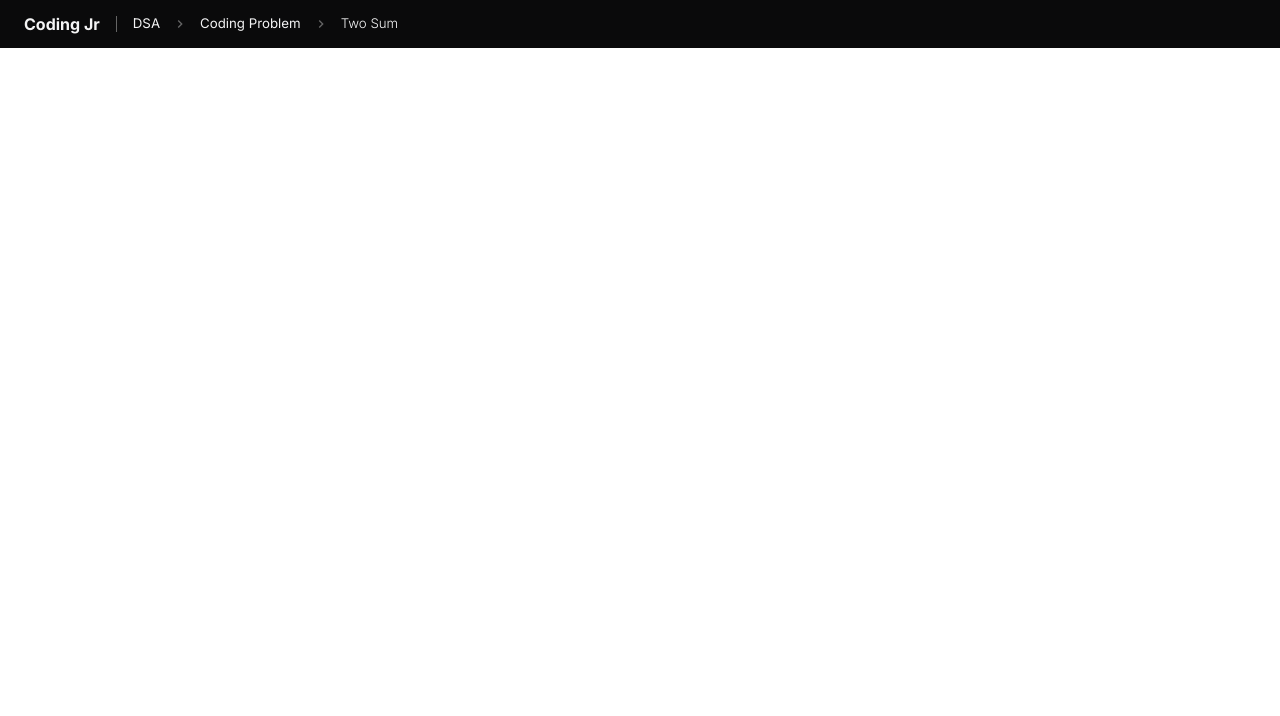
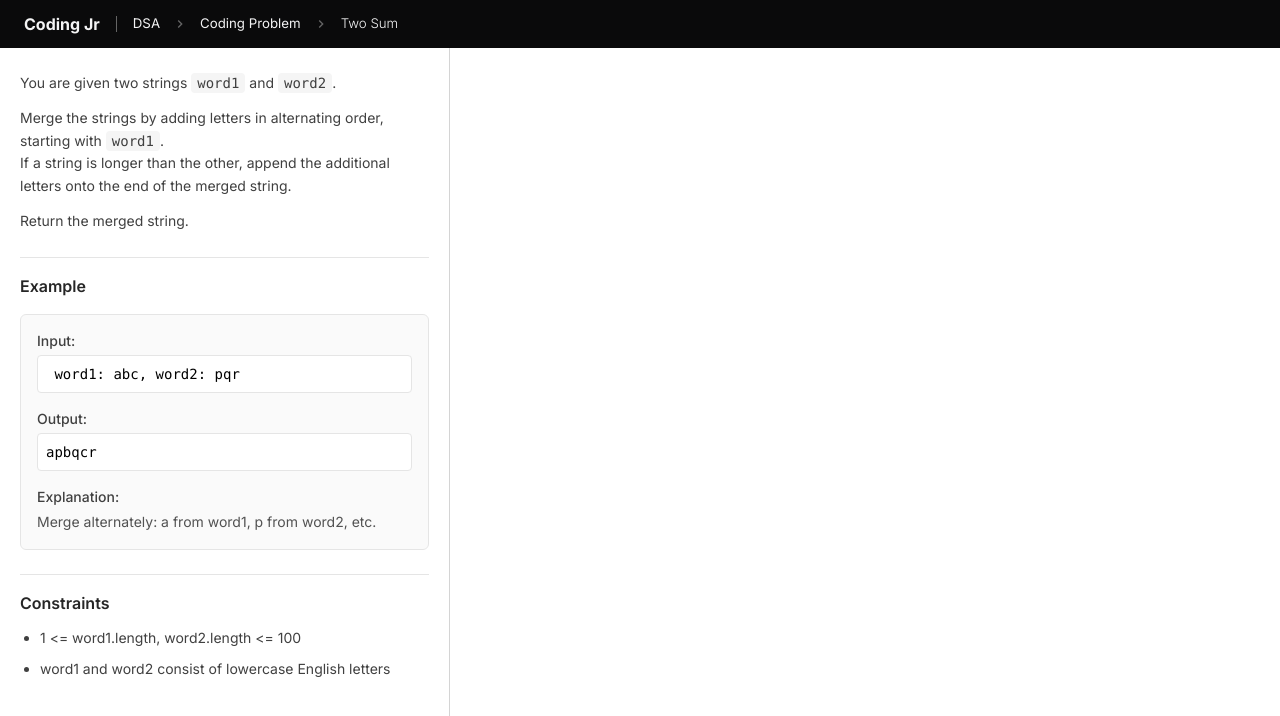
Before and after one commit to Utkarshrajmishra/coding-jr-code-editor, a React (Vite) app: page / in a window 1280 px wide. Shown: the top 716 px of the page. Built offline with nearby package versions, Linux system fonts and the light colour scheme.

Commit message:
Add: Problems Component

```diff
--- a/package.json
+++ b/package.json
@@ -14,6 +14,7 @@
     "react": "^19.0.0",
     "react-dom": "^19.0.0",
     "react-icons": "^5.5.0",
+    "react-markdown": "^10.1.0",
     "tailwindcss": "^4.1.4"
   },
   "devDependencies": {
--- a/src/App.tsx
+++ b/src/App.tsx
@@ -1,12 +1,16 @@
 import Header from "./components/Header"
+import Problem from "./components/Problem"
 
 function App() {
 
   return (
     <>
-    <Header/>
+      <main className="h-screen overflow-x-hidden">
+        <Header />
+        <Problem />
+      </main>
     </>
-  )
+  );
 }
 
 export default App
--- /dev/null
+++ b/src/components/Problem.tsx
@@ -0,0 +1,126 @@
+import ReactMarkdown from "react-markdown";
+import { problems } from "../constants/problems";
+
+const Problem = () => {
+  return (
+    <section className="font-inter border-r border-neutral-300 py-3 px-5 w-[450px] h-[100vh] overflow-y-auto">
+      <div className="space-y-6">
+        {/* Tags Section
+        <div className="flex text-sm gap-3 flex-wrap">
+          <p className="text-xs rounded-full py-1 text-white flex items-center px-3 bg-emerald-600">
+            {problems[0].difficulty}
+          </p>
+
+          <div className="flex gap-2 flex-wrap">
+            {problems[0].tags.map((item, index) => (
+              <p
+                key={index}
+                className="text-xs py-1 rounded-full text-white flex items-center px-3 bg-neutral-600"
+              >
+                {item}
+              </p>
+            ))}
+          </div>
+        </div> */}
+
+        {/* Problem Description */}
+        <div className="text-neutral-700 mt-0">
+          <ReactMarkdown
+            components={{
+              p: ({ node, ...props }) => (
+                <p
+                  className="text-sm leading-relaxed text-neutral-700 my-3"
+                  {...props}
+                />
+              ),
+              h1: ({ node, ...props }) => (
+                <h1
+                  className="text-lg font-semibold text-neutral-800 mt-6 mb-3"
+                  {...props}
+                />
+              ),
+              h2: ({ node, ...props }) => (
+                <h2
+                  className="text-base font-semibold text-neutral-800 mt-5 mb-2"
+                  {...props}
+                />
+              ),
+              ul: ({ node, ...props }) => (
+                <ul className="list-disc pl-5 space-y-2 my-3" {...props} />
+              ),
+              ol: ({ node, ...props }) => (
+                <ol className="list-decimal pl-5 space-y-2 my-3" {...props} />
+              ),
+              li: ({ node, ...props }) => (
+                <li
+                  className="text-sm leading-relaxed text-neutral-700"
+                  {...props}
+                />
+              ),
+              code: ({ node, ...props }) => (
+                <code
+                  className="bg-neutral-100 px-1.5 py-0.5 rounded font-mono text-sm"
+                  {...props}
+                />
+              ),
+            }}
+          >
+            {problems[0].desc}
+          </ReactMarkdown>
+        </div>
+
+        {/* Example Section */}
+        <div className="space-y-4 border-t border-neutral-200 pt-4">
+          <p className="font-semibold text-neutral-800 text-base">Example</p>
+          <div className="bg-neutral-50 border-1 border-neutral-200 p-4 rounded-md space-y-4">
+            <div>
+              <p className="font-medium text-sm text-neutral-700 mb-1">
+                Input:
+              </p>
+              <pre className="bg-white p-2 rounded border border-neutral-200 text-sm font-mono overflow-x-auto">
+                {problems[0].example.input}
+              </pre>
+            </div>
+
+            <div>
+              <p className="font-medium text-sm text-neutral-700 mb-1">
+                Output:
+              </p>
+              <pre className="bg-white p-2 rounded border border-neutral-200 text-sm font-mono overflow-x-auto">
+                {problems[0].example.output}
+              </pre>
+            </div>
+
+            <div>
+              <p className="font-medium text-sm text-neutral-700 mb-1">
+                Explanation:
+              </p>
+              <p className="text-sm text-neutral-600 leading-relaxed">
+                {problems[0].example.explanation}
+              </p>
+            </div>
+          </div>
+        </div>
+
+        {/* Constraints Section */}
+        <div className="space-y-3 border-t border-neutral-200 pt-4">
+          <p className="font-semibold text-neutral-800 text-base">
+            Constraints
+          </p>
+          <ul className="space-y-2 list-disc pl-5">
+            {problems[0].constraints?.map((item, index) => (
+              <li
+                key={index}
+                className="text-sm text-neutral-700 leading-relaxed"
+              >
+                {item}
+              </li>
+            ))}
+          </ul>
+        </div>
+      </div>
+    </section>
+  );
+};
+
+export default Problem;
--- a/src/constants/problems.ts
+++ b/src/constants/problems.ts
@@ -13,7 +13,7 @@ If a string is longer than the other, append the additional letters onto the end
 Return the merged string.
 `,
     example: {
-      input: { word1: "abc", word2: "pqr" },
+      input: " word1: abc, word2: pqr" ,
       output: "apbqcr",
       explanation: "Merge alternately: a from word1, p from word2, etc.",
     },
```
Also changed, not shown: 1 other file (tests, documents, lock files or other folders).
